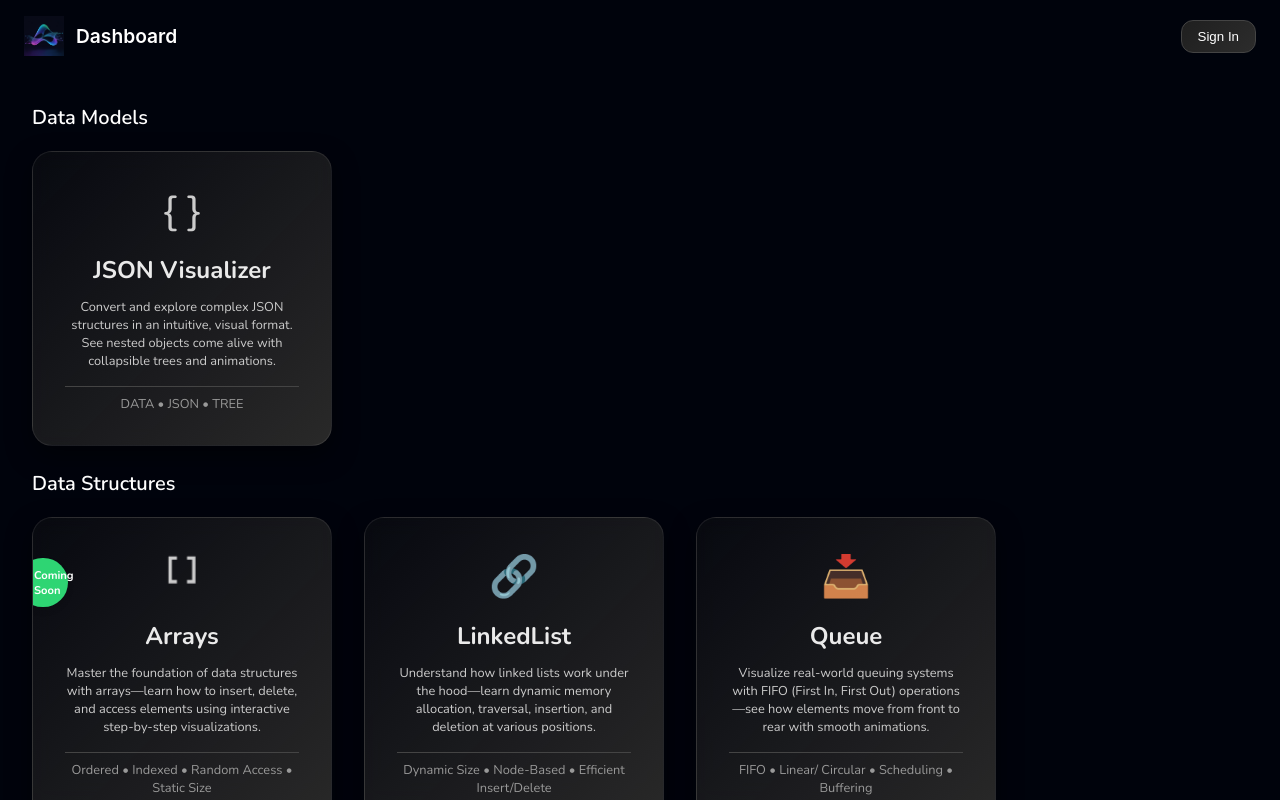
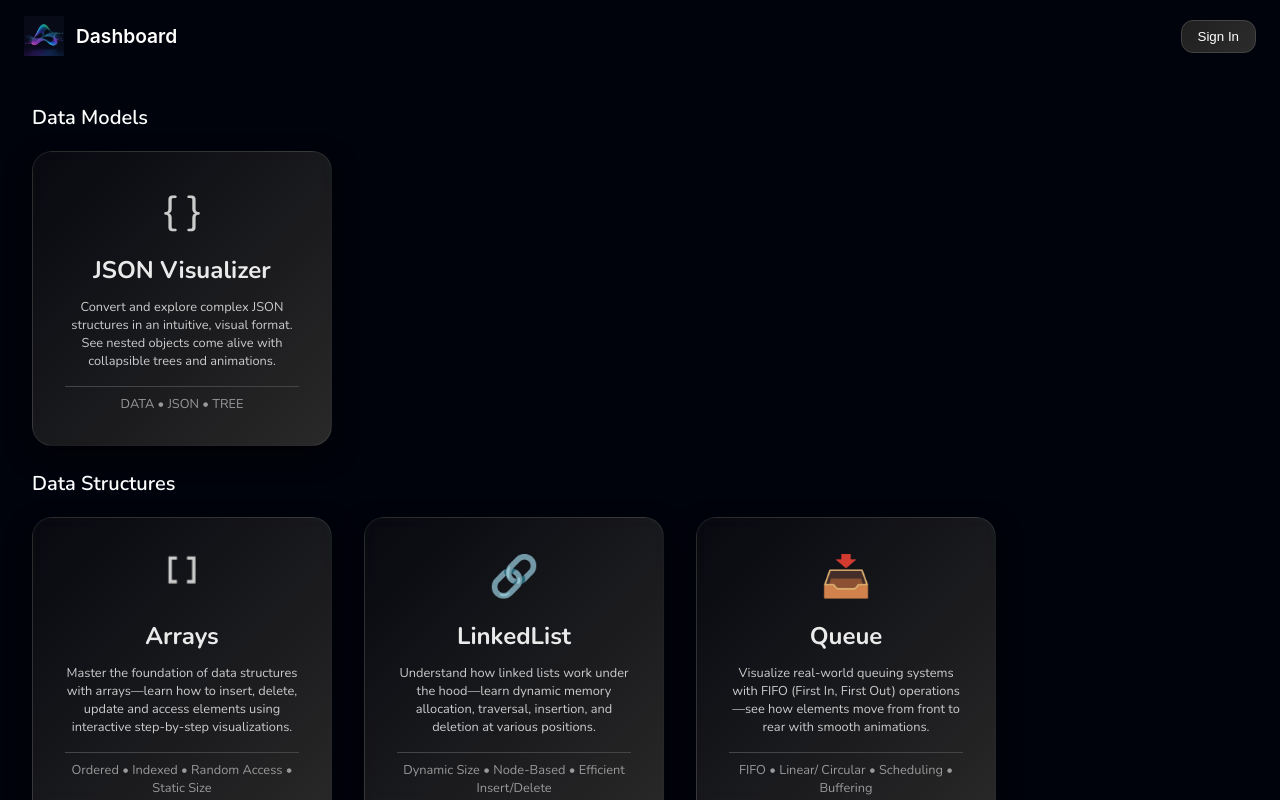
Before and after one commit to sachinaryan912/AlgoSpectra, a React (Create React App) app: page /algoSpectra/dashboard in a window 1280 px wide. Built offline with nearby package versions, Linux system fonts and the light colour scheme; what timers would draw is missing.

Commit message:
updated batch

```diff
--- a/src/data/cardData.js
+++ b/src/data/cardData.js
@@ -32,10 +32,9 @@ export  const dataItems = [
 export const datastructureArray = [
     {
         name: "Arrays",
-        description: "Master the foundation of data structures with arrays—learn how to insert, delete, and access elements using interactive step-by-step visualizations.",
+        description: "Master the foundation of data structures with arrays—learn how to insert, delete, update and access elements using interactive step-by-step visualizations.",
         footer: "Ordered • Indexed • Random Access • Static Size",
-        routePath: "/algoSpectra/array",
-        status: "Coming Soon"
+        routePath: "/algoSpectra/array"
     },
     {
         name: "LinkedList",
```
